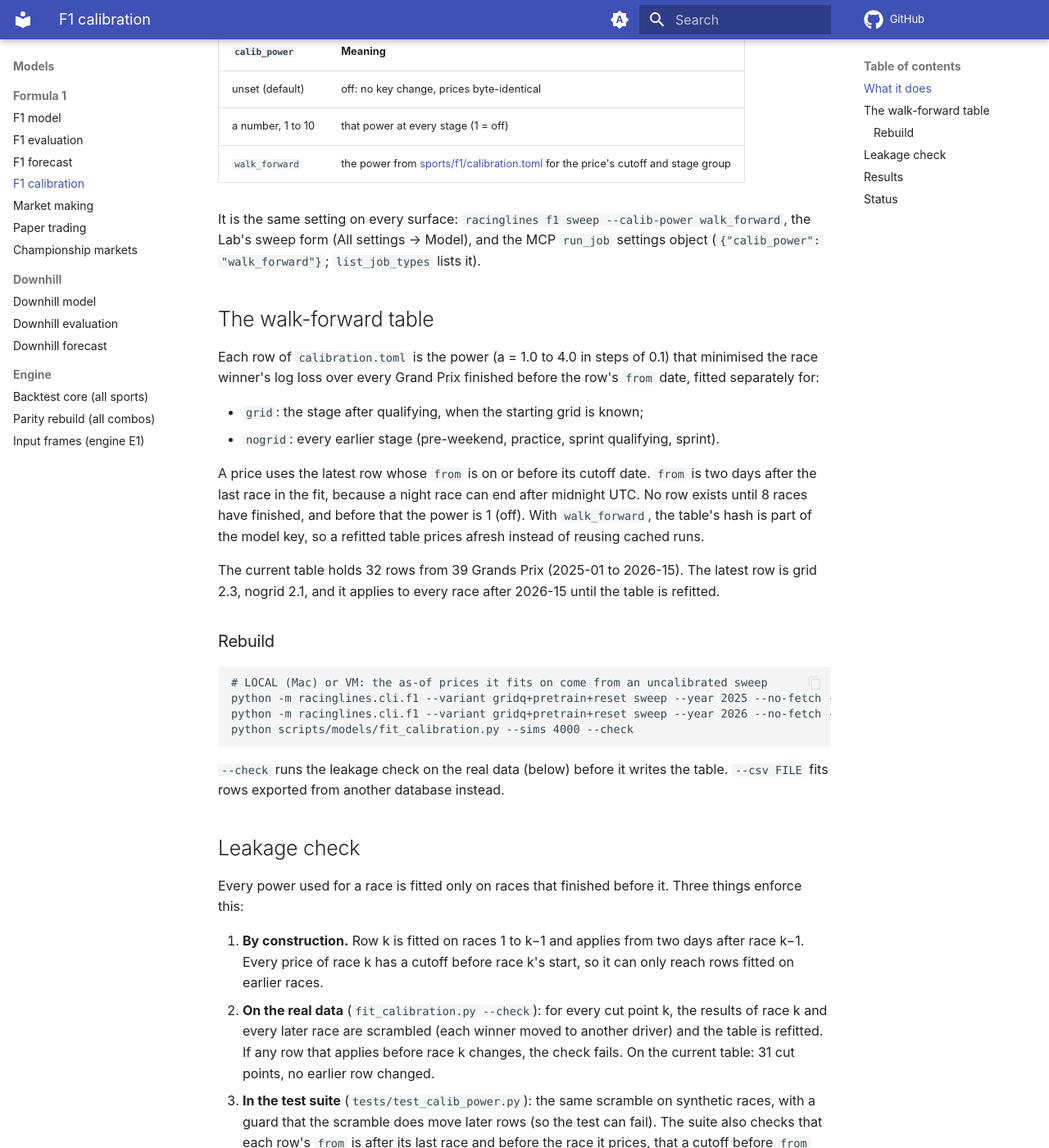
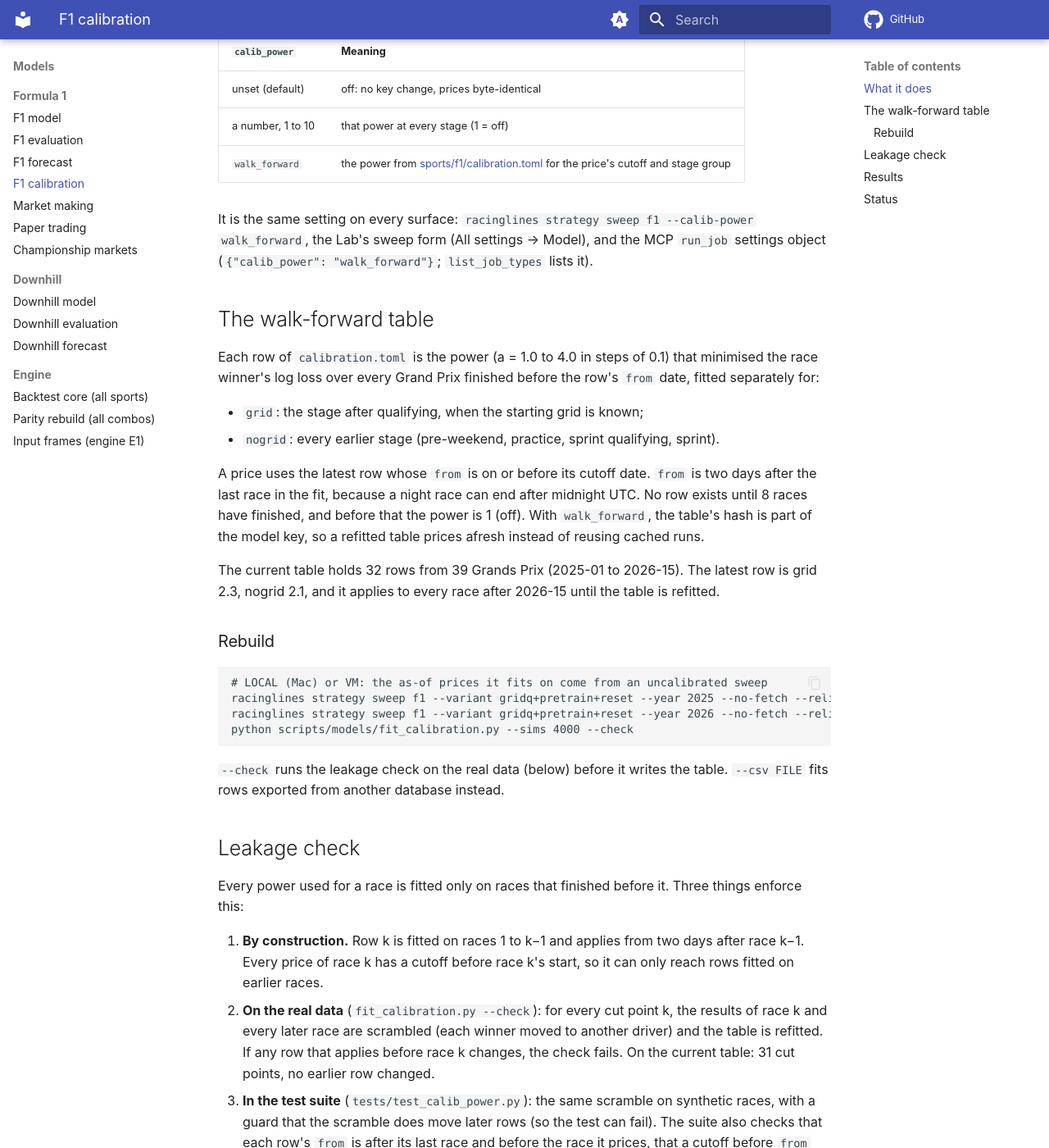
Before and after one commit to lalligagger/racinglines-public, an MkDocs documentation site: the page built from docs/f1-calibration.md, in a window 1280 px wide and 1400 px high, scrolled down 643 px. Shown: the whole window at 82% size. Built offline with MkDocs 1.6.1 and Material for MkDocs 9.7.7, drawn with Linux system fonts in a browser that asks for light colours; comment, search, counter and statistics services are not loaded.

Commit message:
C48: docs use the strategy sweep f1 form; table hash covers the fitted rows only
Co-Authored-By: Claude Opus 5.5 (1M context) <noreply@anthropic.com>
Claude-Session: https://claude.ai/code/session_014odSumYfGgqvjpaHku6PVY

````diff
--- a/docs/f1-calibration.md
+++ b/docs/f1-calibration.md
@@ -23,7 +23,7 @@ are not calibrated.
 | a number, 1 to 10 | that power at every stage (1 = off) |
 | `walk_forward` | the power from [sports/f1/calibration.toml](https://github.com/lalligagger/racinglines-public/blob/main/sports/f1/calibration.toml) for the price's cutoff and stage group |
 
-It is the same setting on every surface: `racinglines f1 sweep --calib-power walk_forward`, the Lab's sweep form
+It is the same setting on every surface: `racinglines strategy sweep f1 --calib-power walk_forward`, the Lab's sweep form
 (All settings → Model), and the MCP `run_job` settings object (`{"calib_power": "walk_forward"}`; `list_job_types`
 lists it).
 
@@ -47,8 +47,8 @@ it applies to every race after 2026-15 until the table is refitted.
 
 ```
 # LOCAL (Mac) or VM: the as-of prices it fits on come from an uncalibrated sweep
-python -m racinglines.cli.f1 --variant gridq+pretrain+reset sweep --year 2025 --no-fetch --reliability --sims 4000
-python -m racinglines.cli.f1 --variant gridq+pretrain+reset sweep --year 2026 --no-fetch --reliability --sims 4000
+racinglines strategy sweep f1 --variant gridq+pretrain+reset --year 2025 --no-fetch --reliability --sims 4000
+racinglines strategy sweep f1 --variant gridq+pretrain+reset --year 2026 --no-fetch --reliability --sims 4000
 python scripts/models/fit_calibration.py --sims 4000 --check
 ```
 
````
Also changed, not shown: 2 other files.
